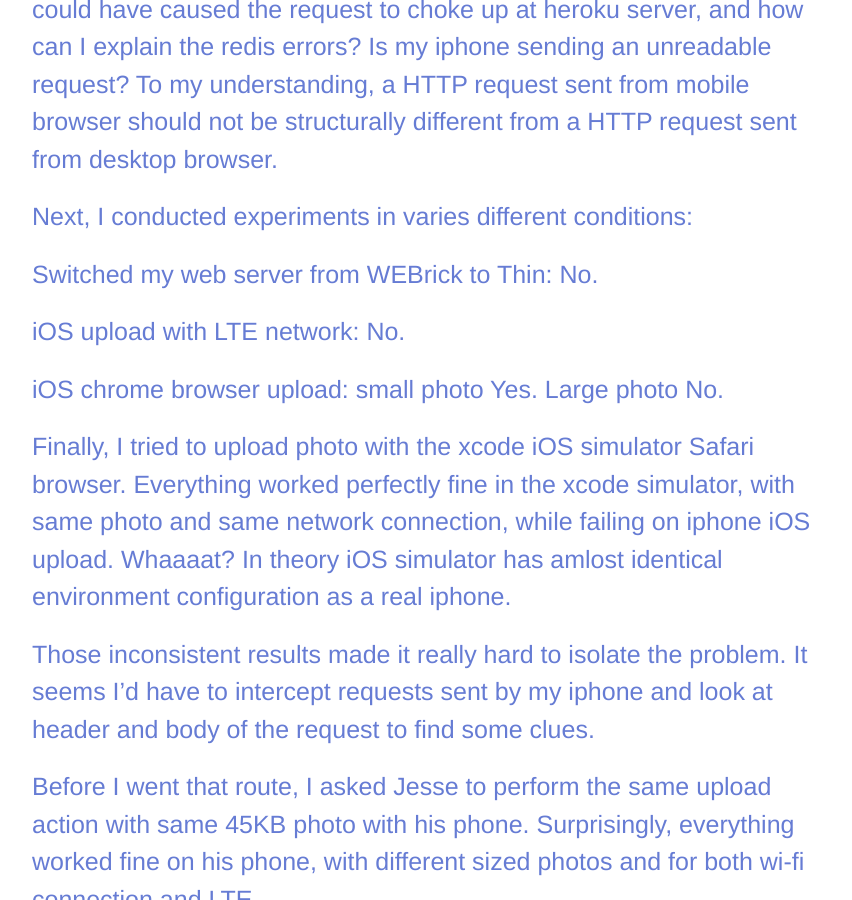
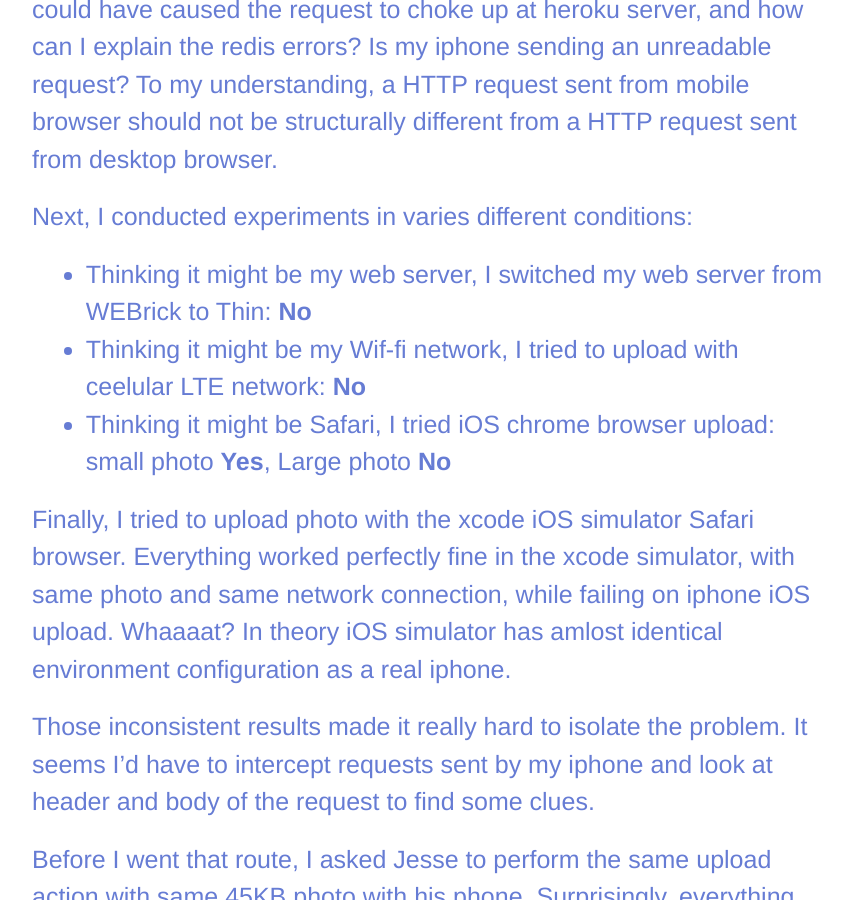
Before and after one commit to stephensxu/stephensxu.github.io, a Jekyll site: the page built from _posts/2014-09-29-craziest-bug.markdown, in a window 1280 px wide and 900 px high, scrolled down 2822 px. Shown: the whole window, without its empty margins (208-1060 px from the left). Built offline with Jekyll 4.4.1, drawn with Linux system fonts in a browser that asks for light colours.

Commit message:
minor change to syntax on crazy-bug

```diff
--- a/_posts/2014-09-29-craziest-bug.markdown
+++ b/_posts/2014-09-29-craziest-bug.markdown
@@ -49,11 +49,11 @@ So now I know that the request data never got to my photos_controller and, most
 
 Next, I conducted experiments in varies different conditions:
 
-Switched my web server from WEBrick to Thin: No.
+- Thinking it might be my web server, I switched my web server from WEBrick to Thin: **No**
 
-iOS upload with LTE network: No.
+- Thinking it might be my Wif-fi network, I tried to upload with ceelular LTE network: **No**
 
-iOS chrome browser upload: small photo Yes. Large photo No.
+- Thinking it might be Safari, I tried iOS chrome browser upload: small photo **Yes**, Large photo **No**
 
 Finally, I tried to upload photo with the xcode iOS simulator Safari browser. Everything worked perfectly fine in the xcode simulator, with same photo and same network connection, while failing on iphone iOS upload. Whaaaat? In theory iOS simulator has amlost identical environment configuration as a real iphone.
 
```
